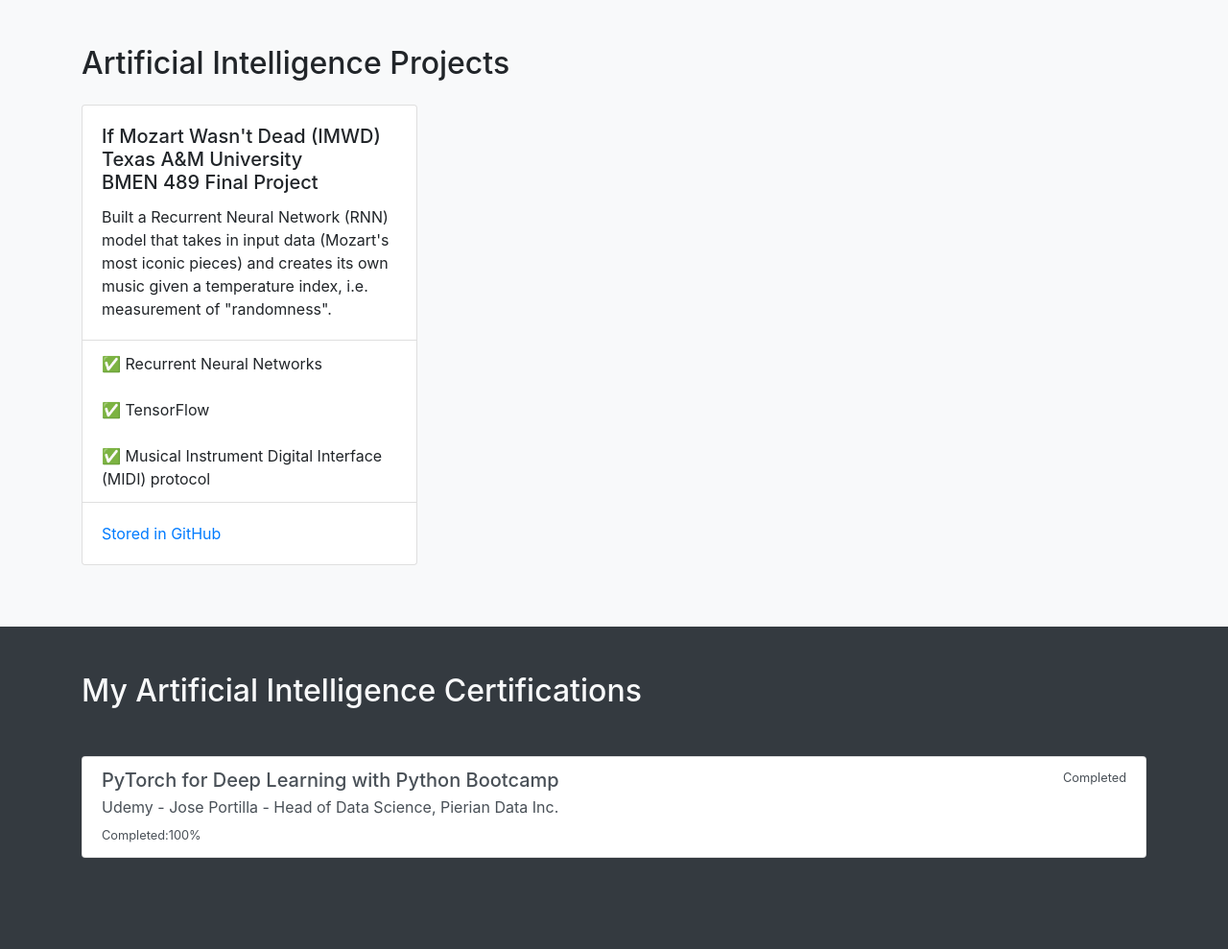
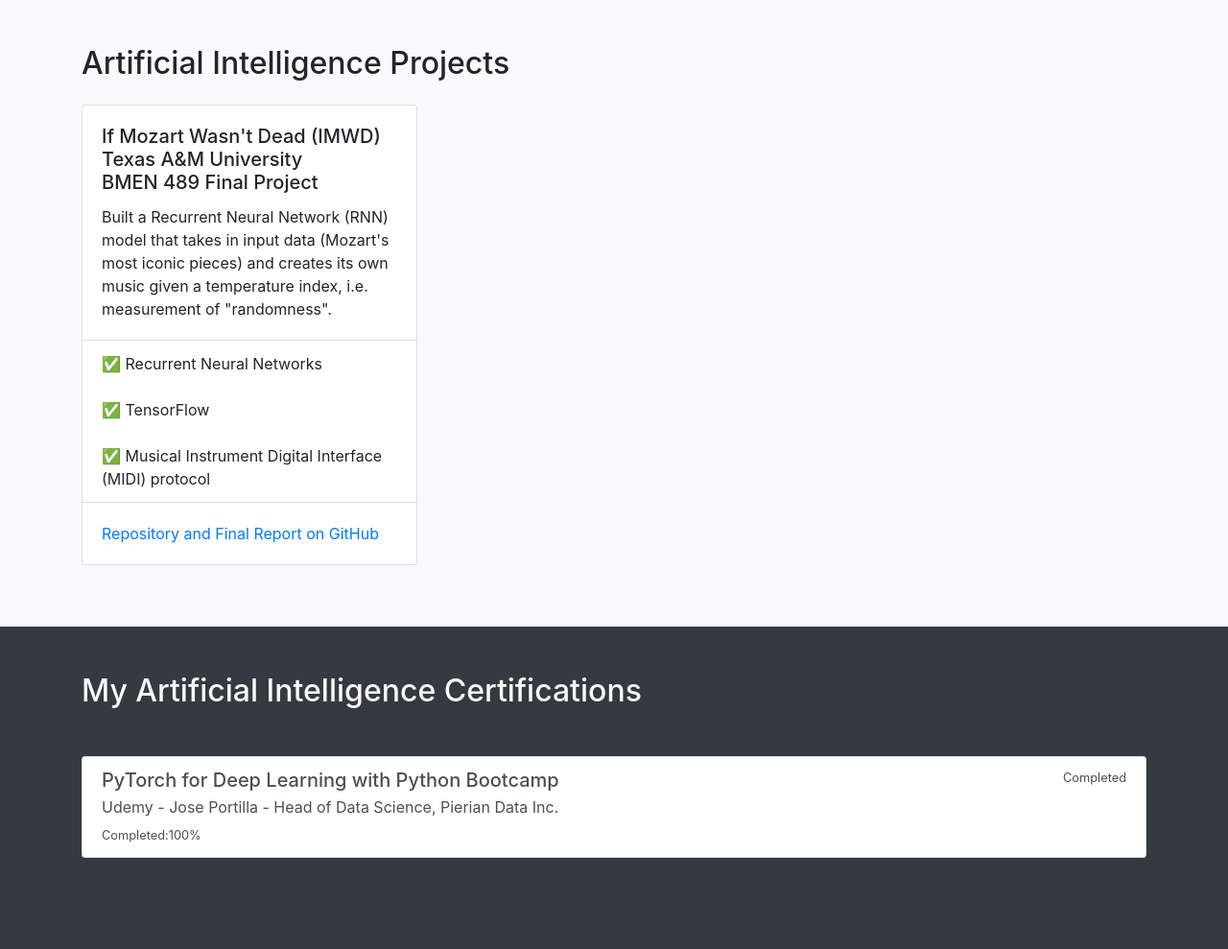
Before and after one commit to PLOOQ/myportfolio, a Django app: page /artificialintelligence in a window 1280 px wide. Shown: the part 345-1334 px from the top of the page at 96% size. Run offline with Django 3.2, Linux system fonts and the light colour scheme; some libraries are stand-ins or nearby versions.

Commit message:
GitHub comments on report

```diff
--- a/fields/templates/fields/artificial-intelligence.html
+++ b/fields/templates/fields/artificial-intelligence.html
@@ -42,7 +42,7 @@
                         <li class="list-group-item">✅ Musical Instrument Digital Interface (MIDI) protocol</li>
                     </ul>
                     <div class="card-body">
-                        <a href="https://github.com/PLOOQ/GRU_Music_Generator" class="card-link">Stored in GitHub</a>
+                        <a href="https://github.com/PLOOQ/GRU_Music_Generator" class="card-link">Repository and Final Report on GitHub</a>
                     </div>
                 </div>
             </div>
```
